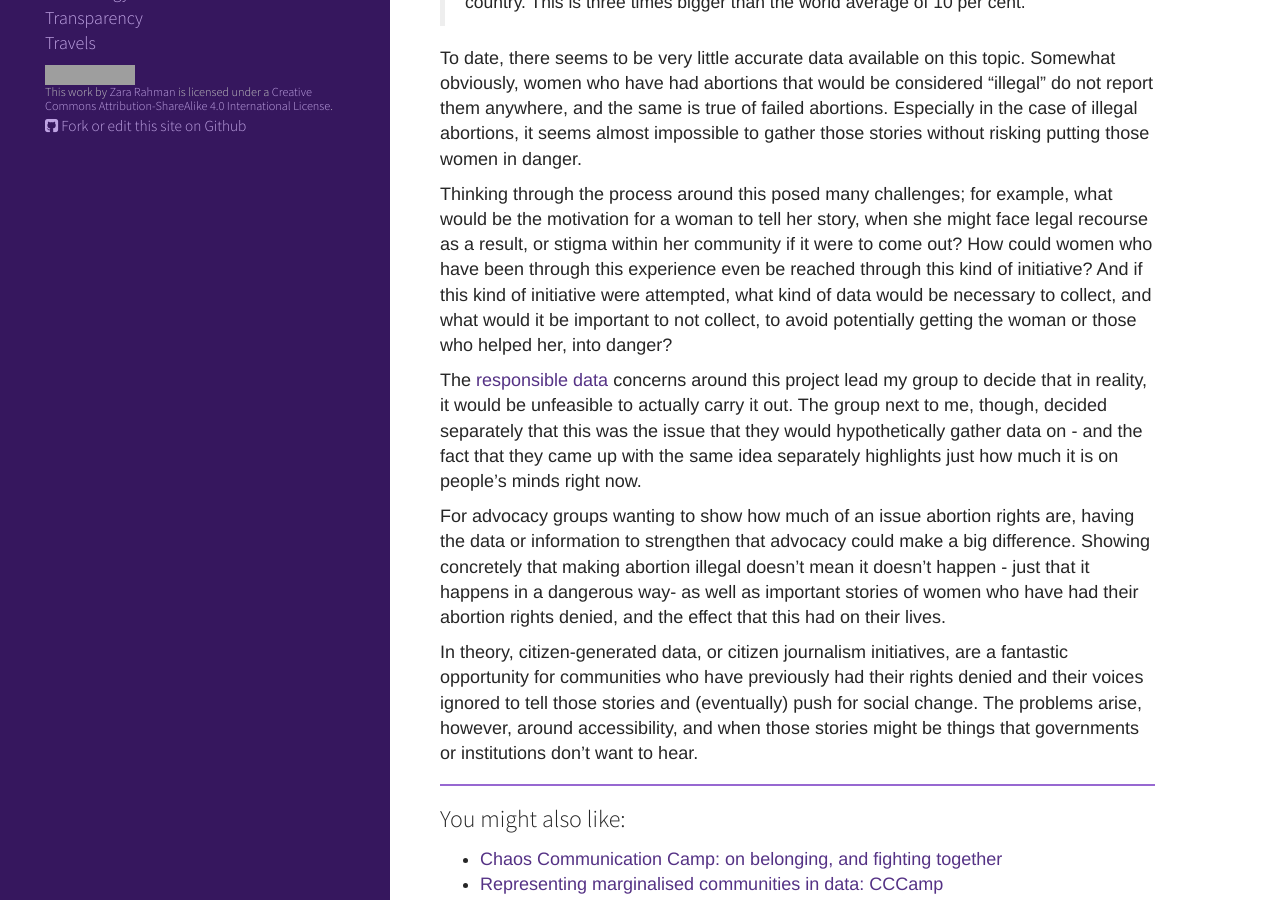
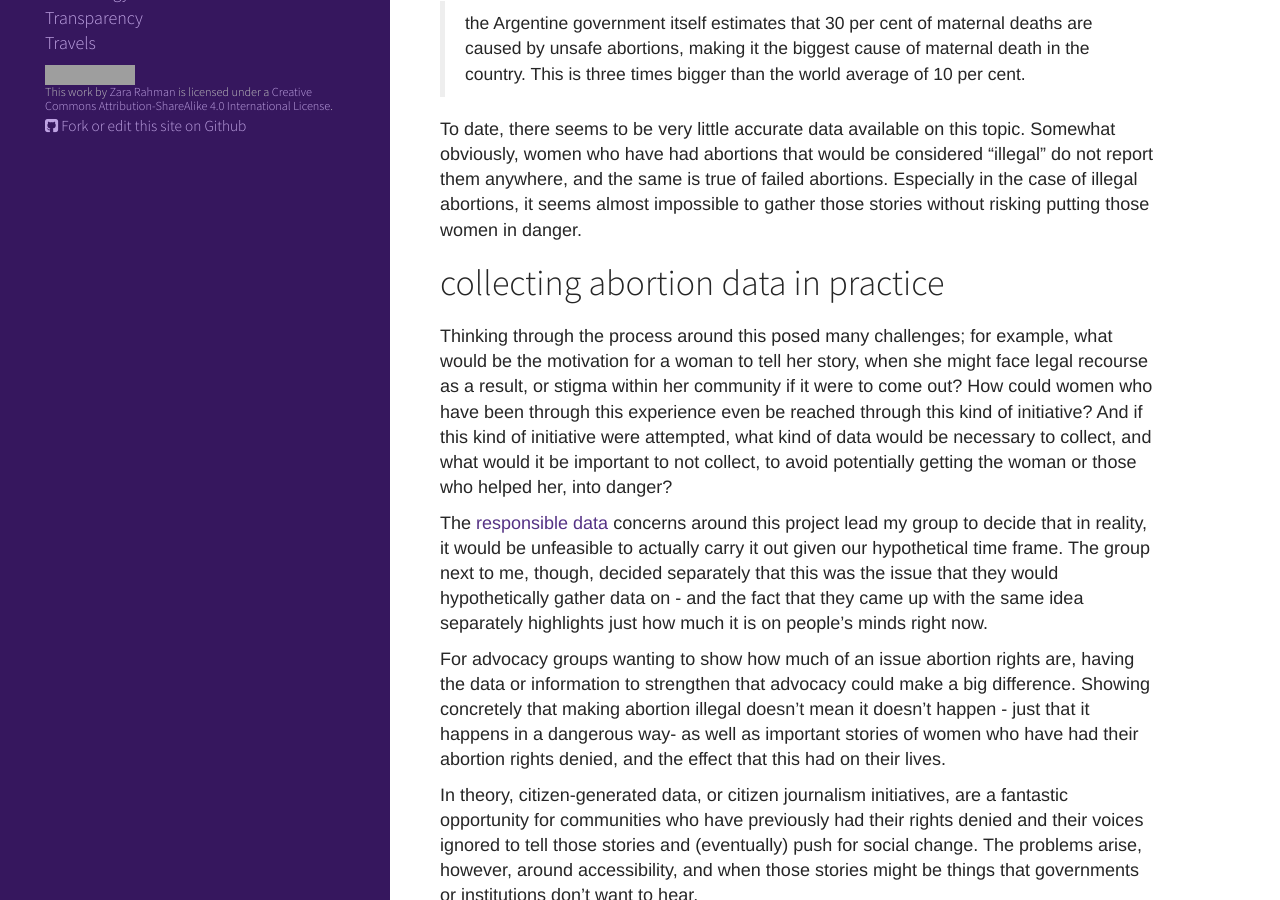
Before and after one commit to zararah/zararah.net, a Jekyll site: the page built from _posts/2015/2015-09-11-citizen-data-abortion-rights.md, in a window 1280 px wide and 900 px high, scrolled down 1182 px. Built offline with Jekyll 4.4.1, drawn with Linux system fonts in a browser that asks for light colours; Markdown is read by kramdown in place of the engine named in the settings; some of the changed text lies outside the part shown; grey boxes are pictures that could not be loaded.

Commit message:
add subheads to abortion data piece

```diff
--- a/_posts/2015/2015-09-11-citizen-data-abortion-rights.md
+++ b/_posts/2015/2015-09-11-citizen-data-abortion-rights.md
@@ -10,11 +10,13 @@
 
 I was in Buenos Aires over the past couple of weeks as part of a project I'm working on looking at **citizen-generated data** - essentially, datasets, whether qualitative or quantitative, that are actively contributed to by individual people. Sometimes this is for a particular social cause, like helping tag photos of deforestation - and other times, it's contributing to a broader narrative, like sharing stories or experiences about a certain topic, like sexual harrassment.
 
-Often when we talk about such initiatives, we say "anybody can contribute" - but how true is this really? While thinking about data on **illegal abortions** in Argentina, I came up against a potentially fascinating topic where data is very much needed, but very hard to collect.
+Often when we talk about such initiatives, we say "anybody can contribute" - but how true is this really? While thinking about data on illegal abortions in Argentina, I came up against a potentially fascinating topic where data is very much needed, but very hard to collect.
 
 <!--more-->
 
 At the [MediaParty](mediaparty.info) that I attended in Buenos Aires, I attended a workshop on 'crowd-powerded journalism', with Amanda Zamora of ProPublica. We got into groups to brainstorm examples of good [‘crowd-powered journalism’](https://www.propublica.org/article/propublicas-aims-to-spur-more-crowd-powered-news) projects, and the group I was in mentioned immediately that this could be a good way to gather data on women’s rights in Argentina.
+
+## abortions in Argentina: context
 
 For example - how are abortions taking place? Here in Argentina, abortions are strictly limited: legally, abortion is allowed in cases of rape or when the pregnancy is detrimental to the woman's health, but obviously, "proving" any of these can be difficult. Additionally, in remote areas that have strong Catholic roots, there are many cases of abortion being denied illegally - and in these cases, presumably it's difficult for women to know where to go to report this activity as its being enforced by the state itself.
 
@@ -29,10 +31,11 @@
 
 To date, there seems to be very little accurate data available on this topic. Somewhat obviously, women who have had abortions that would be considered “illegal” do not report them anywhere, and the same is true of failed abortions. Especially in the case of illegal abortions, it seems almost impossible to gather those stories without risking putting those women in danger.
 
+## collecting abortion data in practice
 
 Thinking through the process around this posed many challenges; for example, what would be the motivation for a woman to tell her story, when she might face legal recourse as a result, or stigma within her community if it were to come out? How could women who have been through this experience even be reached through this kind of initiative? And if this kind of initiative were attempted, what kind of data would be necessary to collect, and what would it be important to not collect, to avoid potentially getting the woman or those who helped her, into danger?
 
-The [responsible data](responsibledata.io) concerns around this project lead my group to decide that in reality, it would be unfeasible to actually carry it out. The group next to me, though, decided separately that this was the issue that they would hypothetically gather data on - and the fact that they came up with the same idea separately highlights just how much it is on people's minds right now.
+The [responsible data](responsibledata.io) concerns around this project lead my group to decide that in reality, it would be unfeasible to actually carry it out given our hypothetical time frame. The group next to me, though, decided separately that this was the issue that they would hypothetically gather data on - and the fact that they came up with the same idea separately highlights just how much it is on people's minds right now.
 
 For advocacy groups wanting to show how much of an issue abortion rights are, having the data or information to strengthen that advocacy could make a big difference. Showing concretely that making abortion illegal doesn't mean it doesn't happen - just that it happens in a dangerous way- as well as important stories of women who have had their abortion rights denied, and the effect that this had on their lives.
 
```
